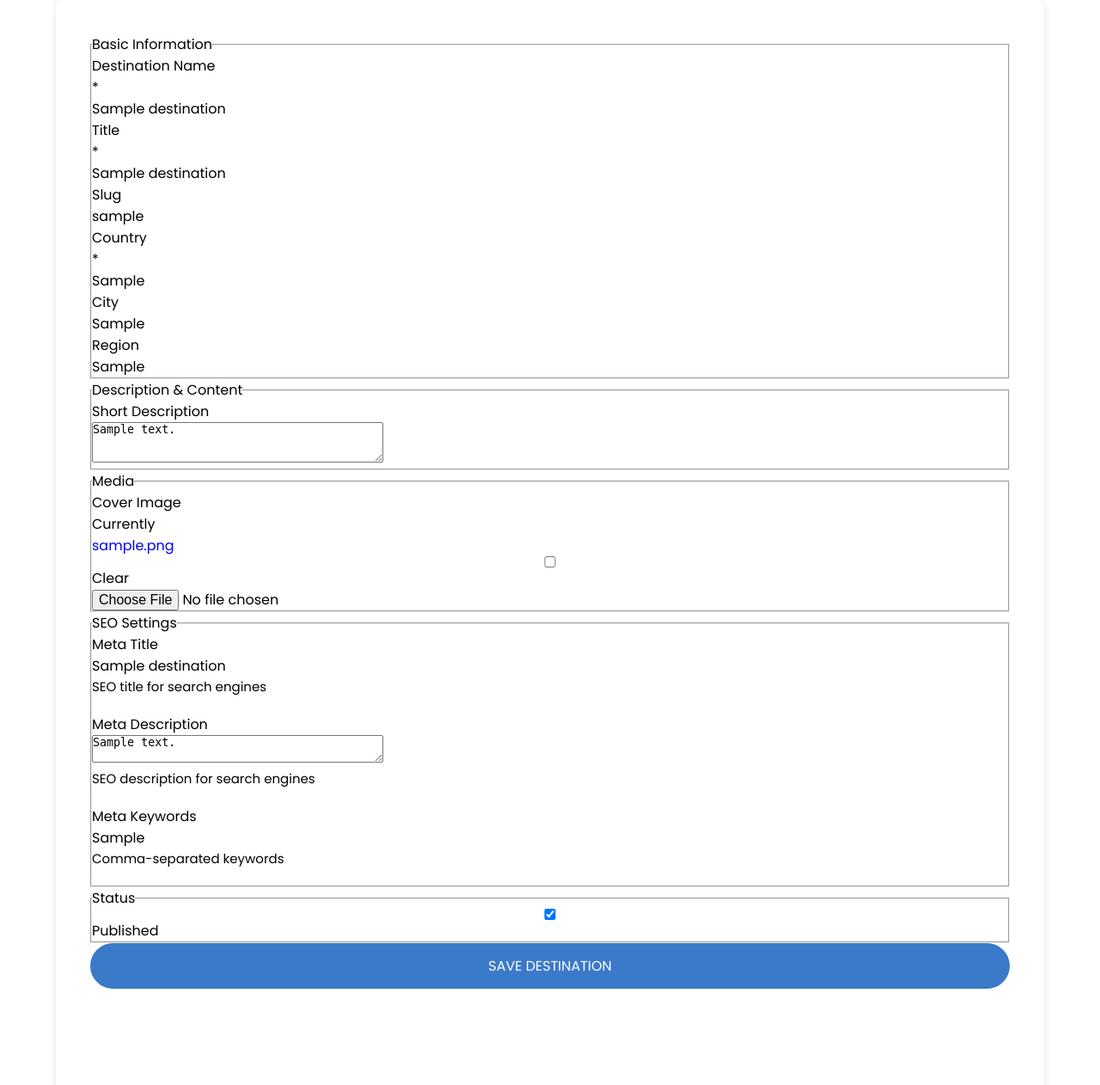
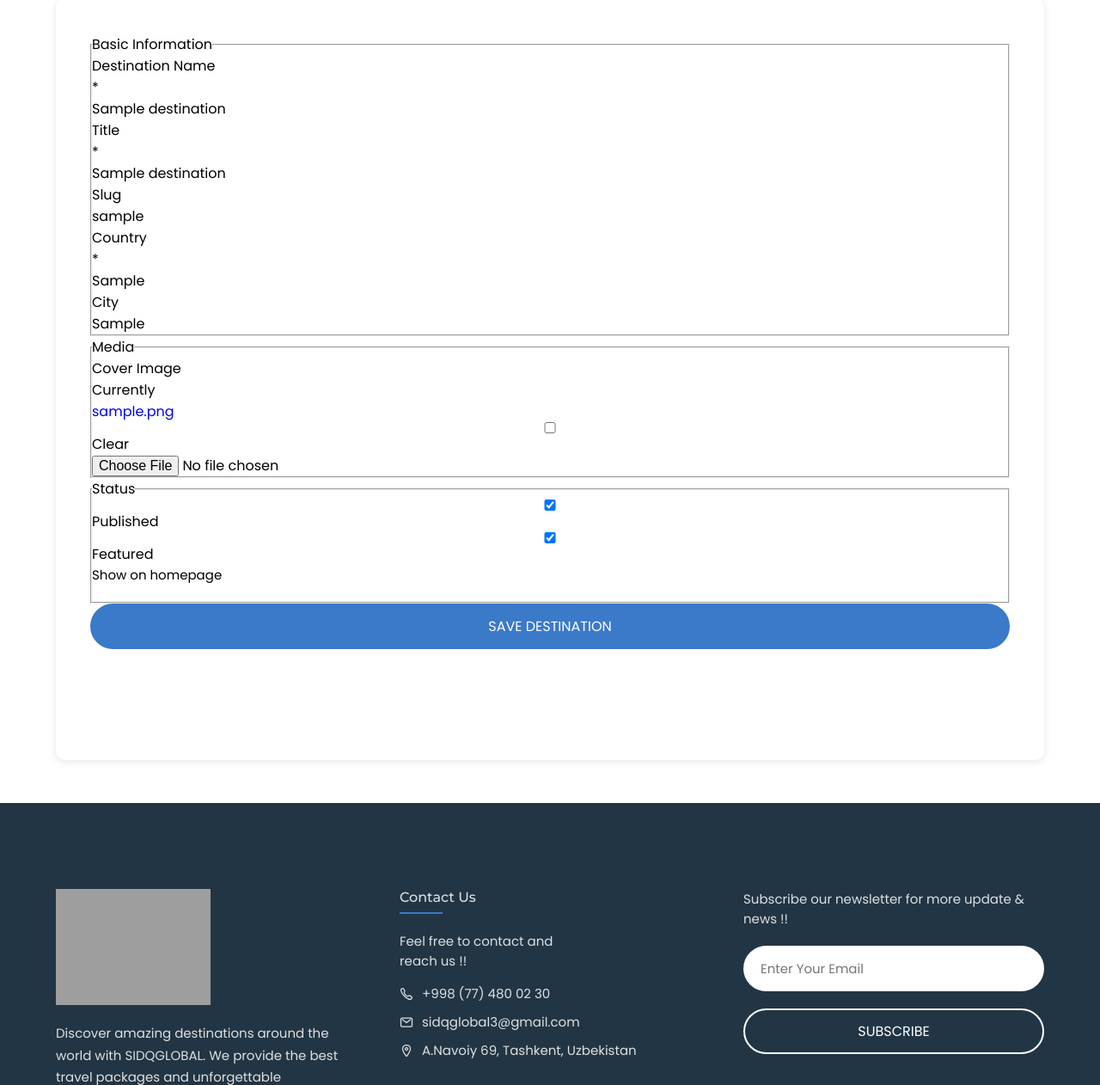
Before and after one commit to urolovforever/travel-site, a Django app: a page that uses templates/base.html in a window 1280 px wide. Shown: the part 351-1613 px from the top of the page at 86% size. Run offline with Django 4.2, Linux system fonts and the light colour scheme; a user stored in the database is signed in; tables that the repository leaves empty hold one stand-in row (values such as "Sample post"); some libraries are stand-ins or nearby versions; grey boxes are pictures that could not be loaded.

Commit message:
Simplify destination card to show only essential fields
Simplified the destination model and card display to show only:
- City
- Country
- Destination name
- Title

Removed unnecessary fields from model:
- region
- short_description
- SEO fields (meta_title, meta_description, meta_keywords)

Updated destination card template to display title prominently and name as subtitle text, improving clarity and reducing clutter.

```diff
--- a/destinations/forms.py
+++ b/destinations/forms.py
@@ -12,16 +12,10 @@ class DestinationForm(forms.ModelForm):
         model = Destination
         fields = [
             'name', 'title', 'slug',
-            'country', 'city', 'region',
-            'short_description',
+            'country', 'city',
             'main_image',
             'published', 'featured',
-            'meta_title', 'meta_description', 'meta_keywords'
         ]
-        widgets = {
-            'short_description': forms.Textarea(attrs={'rows': 3}),
-            'meta_description': forms.Textarea(attrs={'rows': 2}),
-        }
 
     def __init__(self, *args, **kwargs):
         super().__init__(*args, **kwargs)
@@ -35,30 +29,19 @@ class DestinationForm(forms.ModelForm):
                 ),
                 'slug',
                 Row(
-                    Column('country', css_class='form-group col-md-4 mb-3'),
-                    Column('city', css_class='form-group col-md-4 mb-3'),
-                    Column('region', css_class='form-group col-md-4 mb-3'),
+                    Column('country', css_class='form-group col-md-6 mb-3'),
+                    Column('city', css_class='form-group col-md-6 mb-3'),
                 ),
-            ),
-            Fieldset(
-                _('Description & Content'),
-                'short_description',
             ),
             Fieldset(
                 _('Media'),
                 'main_image',
             ),
             Fieldset(
-                _('SEO Settings'),
-                'meta_title',
-                'meta_description',
-                'meta_keywords',
-            ),
-            Fieldset(
                 _('Status'),
                 Row(
                     Column('published', css_class='form-group col-md-6 mb-3'),
-                    Column(css_class='form-group col-md-6 mb-3'),
+                    Column('featured', css_class='form-group col-md-6 mb-3'),
                 ),
             ),
             Submit('submit', _('Save Destination'), css_class='btn btn-success btn-lg')
--- a/destinations/models.py
+++ b/destinations/models.py
@@ -17,10 +17,6 @@ class Destination(models.Model):
     # Location Information (will be translated by modeltranslation)
     country = models.CharField(_('Country'), max_length=100, default='Unknown')
     city = models.CharField(_('City'), max_length=100, blank=True)
-    region = models.CharField(_('Region'), max_length=100, blank=True)
-
-    # Description fields (will be translated by modeltranslation)
-    short_description = models.CharField(_('Short Description'), max_length=500, blank=True)
 
     # Media
     main_image = models.ImageField(_('Cover Image'), upload_to='destinations/', blank=True, null=True)
@@ -30,11 +26,6 @@ class Destination(models.Model):
     published = models.BooleanField(_('Published'), default=True)
     created_at = models.DateTimeField(_('Created At'), auto_now_add=True)
     updated_at = models.DateTimeField(_('Updated At'), auto_now=True)
-
-    # SEO Fields
-    meta_title = models.CharField(_('Meta Title'), max_length=200, blank=True, help_text=_('SEO title for search engines'))
-    meta_description = models.CharField(_('Meta Description'), max_length=160, blank=True, help_text=_('SEO description for search engines'))
-    meta_keywords = models.CharField(_('Meta Keywords'), max_length=255, blank=True, help_text=_('Comma-separated keywords'))
 
     class Meta:
         verbose_name = _('Destination')
--- a/destinations/translation.py
+++ b/destinations/translation.py
@@ -13,11 +13,6 @@ class DestinationTranslationOptions(TranslationOptions):
         'title',
         'country',
         'city',
-        'region',
-        'short_description',
-        'meta_title',
-        'meta_description',
-        'meta_keywords',
     )
     required_languages = ('en',)  # English is required, others optional
 
--- a/templates/tour/destination_list.html
+++ b/templates/tour/destination_list.html
@@ -64,12 +64,12 @@
             </p>
 
             <h3 class="h3 card-title">
-              <a href="#">{{ destination|get_translated:'name' }}</a>
-<!--              <a href="{% url 'destinations:destination_detail' destination.slug %}">{{ destination|get_translated:'name' }}</a>-->
+              <a href="#">{{ destination|get_translated:'title' }}</a>
+<!--              <a href="{% url 'destinations:destination_detail' destination.slug %}">{{ destination|get_translated:'title' }}</a>-->
             </h3>
 
             <p class="card-text">
-              {{ destination|get_translated:'short_description'|truncatewords:15 }}
+              {{ destination|get_translated:'name' }}
             </p>
 
           </div>
```
Also changed, not shown: destinations/admin.py (+2 -9 lines), destinations/migrations/0004_remove_destination_meta_description_and_more.py (added).
